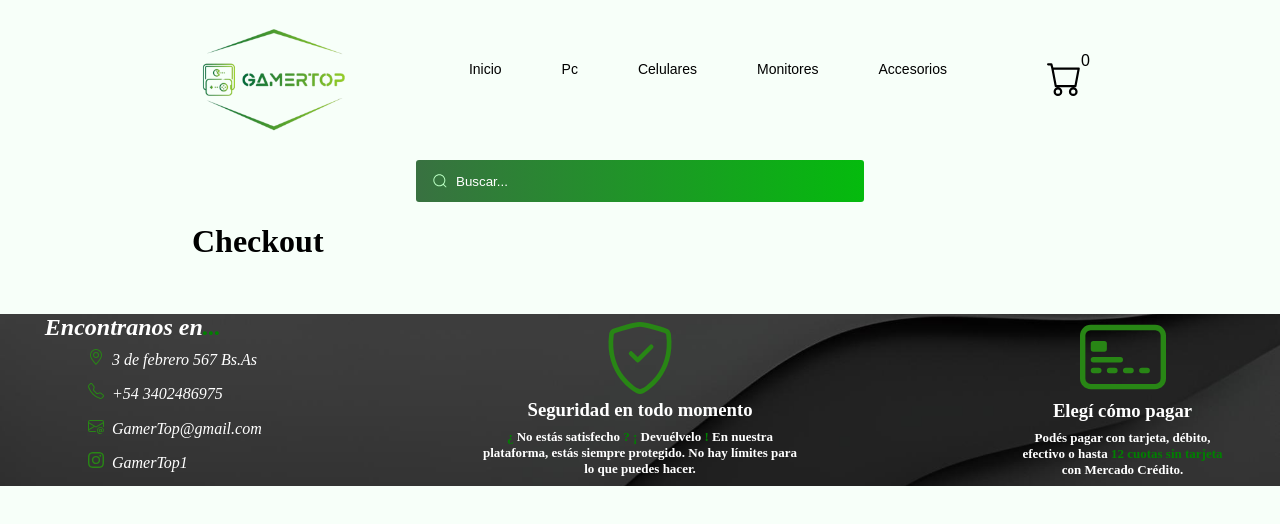
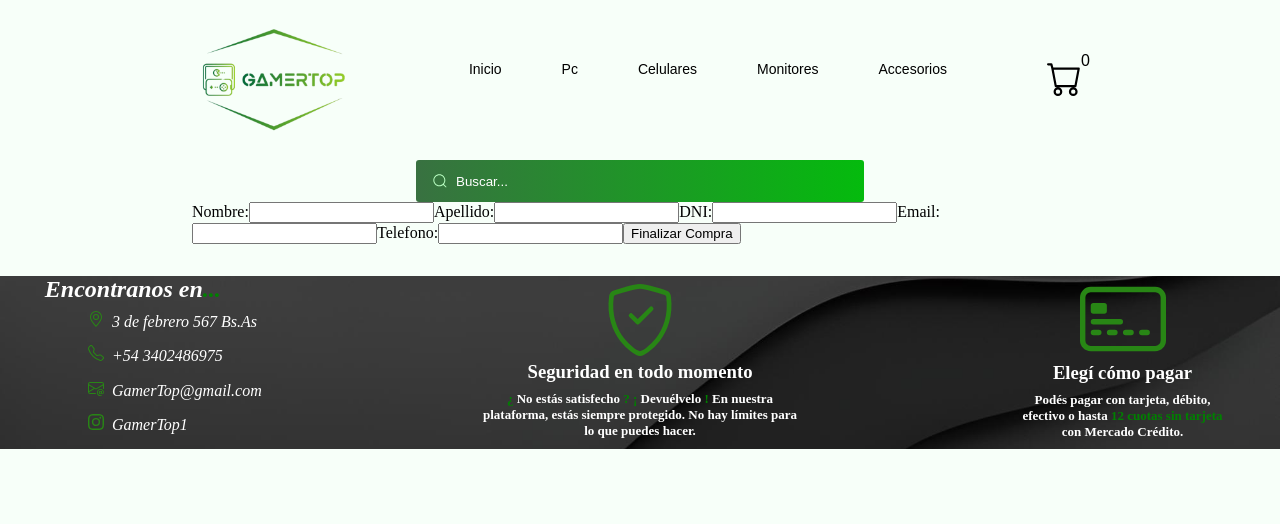
Before and after one commit to Alan-Ribeca/PreEntrega2-Ribeca, a React (Vite) app: page /checkout in a window 1280 px wide. Shown: the top 524 px of the page. Built offline with nearby package versions, Linux system fonts and the light colour scheme.

Commit message:
agregando context

```diff
--- a/src/App.jsx
+++ b/src/App.jsx
@@ -7,11 +7,13 @@ import { Cart } from "./components/cart/Cart";
 import { Checkout } from "./components/checkout/Checkout";
 import { ItemDetailsContainer } from "./components/itemDetailsContainer/ItemDetailsContainer";
 import { NotFound } from "./components/notFound/NotFound";
+import { CarritoProvider } from "./context/CartContext";
 
 export const App = () => {
   return (
     <>
       <BrowserRouter>
+        <CarritoProvider>
           <Navbar />
           <main className="main">
             <Routes>
@@ -24,6 +26,7 @@ export const App = () => {
             </Routes>
           </main>
           <Footer />
+        </CarritoProvider>
       </BrowserRouter>
     </>
   );
--- a/src/components/cardtWidget/CartWidget.jsx
+++ b/src/components/cardtWidget/CartWidget.jsx
@@ -1,8 +1,9 @@
 import "./cartWidget.scss"
-import { useState } from "react";
+import { useCarritoContext } from "../../context/CartContext";
 
 export const CartWidget = () => {
-  const [numero] = useState(0);
+
+  const {getItemQuantity} = useCarritoContext()
   return (
     <>
     <button className="boton-hover">
@@ -16,7 +17,7 @@ export const CartWidget = () => {
       >
         <path d="M0 1.5A.5.5 0 0 1 .5 1H2a.5.5 0 0 1 .485.379L2.89 3H14.5a.5.5 0 0 1 .491.592l-1.5 8A.5.5 0 0 1 13 12H4a.5.5 0 0 1-.491-.408L2.01 3.607 1.61 2H.5a.5.5 0 0 1-.5-.5M3.102 4l1.313 7h8.17l1.313-7zM5 12a2 2 0 1 0 0 4 2 2 0 0 0 0-4m7 0a2 2 0 1 0 0 4 2 2 0 0 0 0-4m-7 1a1 1 0 1 1 0 2 1 1 0 0 1 0-2m7 0a1 1 0 1 1 0 2 1 1 0 0 1 0-2" />
       </svg>
-      <span className="carrito">{numero}</span>
+      <span className="carrito">{getItemQuantity()}</span>
     </button>
     </>
   );
--- a/src/components/checkout/Checkout.jsx
+++ b/src/components/checkout/Checkout.jsx
@@ -1,7 +1,32 @@
+import { useRef } from "react"
+
 export const Checkout = () => {
+  const formRef = useRef()
+  const enviar = (e) => {
+    e.preventDefault()
+    const datForm = new FormData(formRef.current) //paso un formulario HTML a un objeto iterator
+    const data = Object.fromEntries(datForm) //paso un objeto iterator a un objeto simple
+    console.log(data)
+    e.target.reset()
+  }
+
   return (
     <>
-      <h1>Checkout</h1>
+      <section className="formCompra">
+        <form action="" ref={formRef} onSubmit={enviar} className="compra">
+          <label>Nombre:</label>
+          <input type="text" name="nombre" />
+          <label>Apellido:</label>
+          <input type="text" name="apellido"/>
+          <label>DNI:</label>
+          <input type="number" name="dni"/>
+          <label>Email:</label>
+          <input type="email" name="email"/>
+          <label>Telefono:</label>
+          <input type="number" name="telefono"/>
+          <button type="submit">Finalizar Compra</button>
+        </form>
+      </section>
     </>
   );
 };
--- a/src/components/itemDetail/ItemDetail.jsx
+++ b/src/components/itemDetail/ItemDetail.jsx
@@ -2,6 +2,7 @@
 import "./itemDetail.scss";
 import { Link } from "react-router-dom";
 import { useCounter } from "../../hooks/useCounter";
+import { useCarritoContext } from "../../context/CartContext";
 import {
   ocultarDescripcion,
   ocultarCuidados,
@@ -9,11 +10,11 @@ import {
 } from "./Ocultar";
 
 export const ItemDetail = ({ item }) => {
+  const { addItem } = useCarritoContext()
   const { count, increment, decrement } = useCounter(1, item.stock, 1);
 
   const handleAddToCart = () => {
-    console.log(`Estoy comprando ${count} de ${item.title}`);
-    console.log("Producto agregado al carrito");
+    addItem(item, count)
   };
 
   return (
--- a/src/components/navbar/Navbar.jsx
+++ b/src/components/navbar/Navbar.jsx
@@ -1,7 +1,7 @@
 // eslint-disable-next-line react/prop-types
 import { BotonesNavbar } from "../botonesNavbar/BotonesNavbar";
 import "./navbar.scss";
-import imgLogo from "../../../public/img/logo.png";
+import imgLogo from "/img/logo.png";
 export const Navbar = () => {
   return (
     <nav className="navbar">
--- /dev/null
+++ b/src/context/CartContext.jsx
@@ -0,0 +1,55 @@
+/* eslint-disable react/prop-types */
+/* eslint-disable react-refresh/only-export-components */
+/* eslint-disable no-undef */
+/* eslint-disable no-unused-vars */
+import { useState, createContext, useContext } from "react";
+
+const CarritoContext = createContext()
+
+export const useCarritoContext = () => useContext(CarritoContext)
+
+export const CarritoProvider = (props) => {
+    const [carrito, setCarrito] = useState([])
+
+    const isInCart = (id) => {
+        return carrito.some(prod => prod.id === id)
+    }
+
+    const addItem = (item, cantidad) => {
+        if (isInCart(item.id)) {
+            const indice = carrito.findIndex(prod => prod.id === item.id)
+            const aux = [...carrito]
+            aux[indice].quantity = cantidad
+            setCarrito(aux)
+        } else {
+            const newItem = {
+                ...item,
+                quantity: cantidad
+            }
+            setCarrito([...carrito, newItem])
+        }
+    }
+
+    const removeItem = (id) => {
+        setCarrito(carrito.filter(prod => prod.id !== id))
+    }
+
+    const emptyCart = () => {
+        setCarrito([])
+    }
+
+    const getItemQuantity = () => {
+        return carrito.reduce((acum, prod) => acum += prod.quantity, 0)
+    }
+
+    const totalPrice = () => {
+        return carrito.reduce((acum, prod) => acum += (prod.quantity * prod.price), 0)
+    }
+
+    console.log(carrito)
+    return(
+        <CarritoContext.Provider value={{ carrito, addItem, removeItem, emptyCart, getItemQuantity, totalPrice }}>
+            {props.children}
+        </CarritoContext.Provider>
+    )
+}
```
Lines whose indentation alone changed are shown as unchanged.
